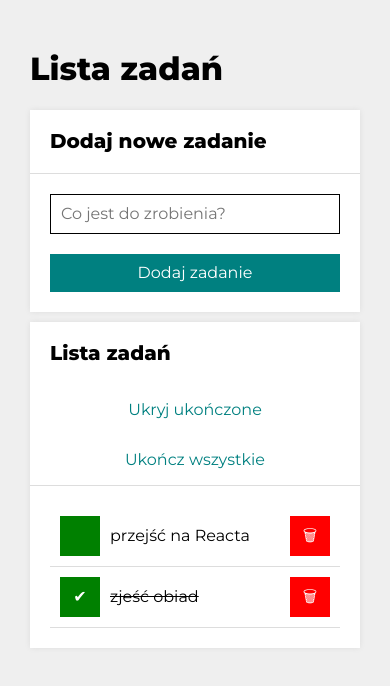
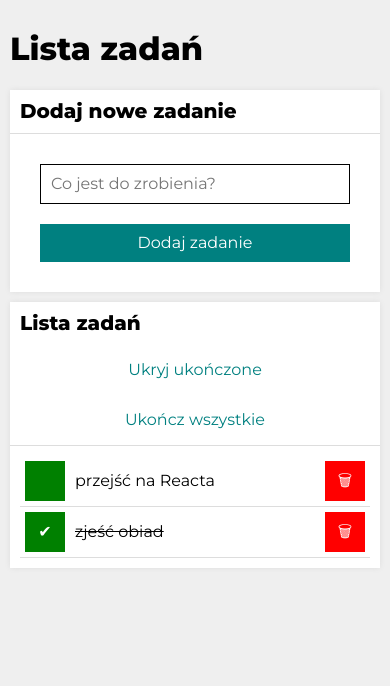
Before and after one commit to WerkaStrong/todo-list-react, a React (Create React App) app: page / in a window 390 px wide. Shown: the top 686 px of the page. Built offline with nearby package versions, Linux system fonts and the light colour scheme.

Commit message:
change media queres in every component

```diff
--- a/src/Buttons/style.css
+++ b/src/Buttons/style.css
@@ -27,5 +27,6 @@
     .buttons__button {
         flex-basis: 100%;
         margin: 0;
+        padding: 0,5%;
     }
 }
--- a/src/Container/style.css
+++ b/src/Container/style.css
@@ -3,3 +3,11 @@
     padding: 30px;
     margin: 0 auto;
 }
+
+@media (max-width: 767px) {
+    .container {
+        padding: 10px;
+
+    }
+
+}
--- a/src/Form/style.css
+++ b/src/Form/style.css
@@ -2,6 +2,7 @@
     display: grid;
     grid-template-columns: 1fr auto;
     grid-gap: 20px;
+    padding: 20px;
 }
 
 .form__input {
--- a/src/Section/style.css
+++ b/src/Section/style.css
@@ -1,4 +1,4 @@
-.section{
+.section {
     background-color: white;
     margin: 10px 0;
     box-shadow: 2px #0000;
@@ -19,23 +19,28 @@
 
 }
 
-@media(max-width: 767px) {
-    .section__header {
-        grid-template-columns: 1fr;
-    }
-}
-
 .section__title {
     font-size: 20px;
     padding: 20px;
     margin: 0;
 }
 
-.section__list {
-    padding: 20px;
+@media(max-width: 767px) {
+    .section__header {
+        grid-template-columns: 1fr;
+    }
 
+    .section__title {
+        font-size: 20px;
+        padding: 10px;
+        margin: 0;
+    }
+
+    .section__list {
+        padding: 10px;
+    }
+
+    .section__body {
+        padding: 15px;
+    }
 }
-
-.section__body {
-    padding: 20px;
-}
--- a/src/Tasks/style.css
+++ b/src/Tasks/style.css
@@ -35,7 +35,7 @@
     display: grid;
     grid-template-columns: auto 1fr auto;
     grid-gap: 10px;
-    padding: 10px;
+    padding: 20px;
     align-items: center;
     border-bottom: 1px solid #ddd
 }
@@ -46,3 +46,9 @@
 .tasks__content--done {
     text-decoration: line-through;
 }
+
+@media(max-width: 767px) {
+    .tasks__item{
+        padding: 5px;
+    }
+}
```
